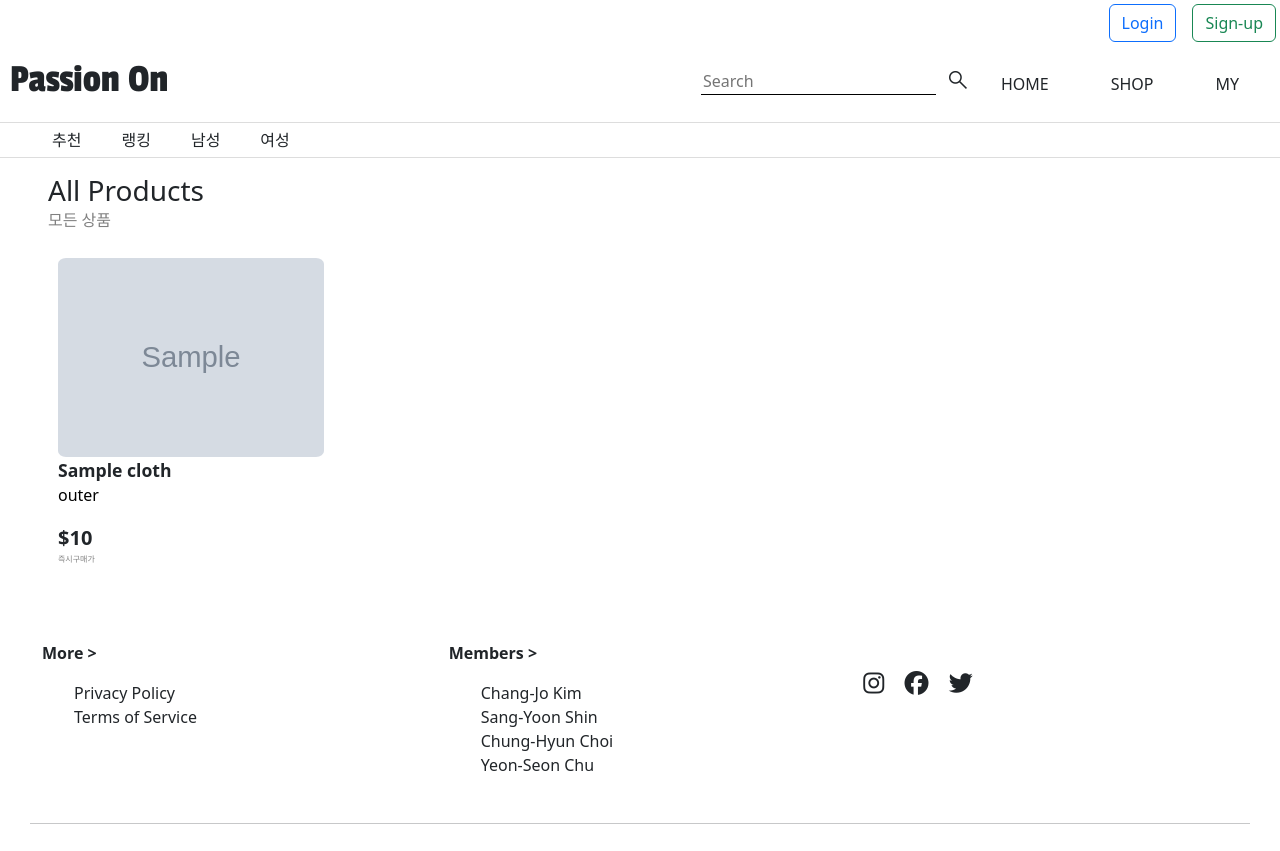
After one commit to Sysynn/PassionOn, a Django app: page /clothes/shop/ in a window 1280 px wide. The commit adds this page. Shown: the top 851 px of the page. Run offline with Django 3.2, Linux system fonts and the light colour scheme; tables that the repository leaves empty hold one stand-in row (values such as "Sample post"); grey boxes marked "Sample" are stand-in pictures; some libraries are stand-ins or nearby versions.

Commit message:
Create shop(all products)

```diff
--- /dev/null
+++ b/clothes/templates/clothes/shop.html
@@ -0,0 +1,31 @@
+{% extends 'base.html' %}
+{% load static %}
+
+{% block head %}
+<link rel="stylesheet" href="{% static 'css/index.css' %}">
+{% endblock head %}
+
+
+{% block content %}
+<div class="product-content">
+    <h3>All Products</h3>
+    <p>모든 상품</p>
+    <div class="product-grid">
+        {% for cloth in clothes %}
+        <div class="product-item">
+            <a href="{% url 'clothes:detail' cloth.pk %}">
+                {% if cloth.thumbnail %}
+                <img src="{{ cloth.thumbnail.url }}" alt="Product 1">
+                {% else %}
+                <img src="https://kream-phinf.pstatic.net/MjAyMzA0MjBfMTA3/MDAxNjgxOTUwNTQzOTUw.GGUbCBnzhYtn2SHkkScWTBcAkMBgqo-v9up7fl1NMF4g.0LnLOSLzPxVGuaSHp32IIYJC6Z5R8RS28k9bJUbf368g.JPEG/a_83d66b09c0d3426a85a5a7c73eb247a7.jpg?type=m_webp" alt="Product 1">
+                {% endif %}
+                <div class="product-title">{{ cloth.name }}</div>
+                <div class="product-description">{{ cloth.category }}</div>
+                <div class="product-price-text">${{ cloth.price }}</div>
+                <p class="product-add-text">즉시구매가</p>
+            </a>
+        </div>
+        {% endfor %}
+    </div>
+</div>
+{% endblock content %}
--- a/clothes/urls.py
+++ b/clothes/urls.py
@@ -16,4 +16,6 @@ urlpatterns = [
     path('recommend_create/', views.recommend_create, name='recommend_create'),
     path('recommend_detail/<int:recommend_pk>', views.recommend_detail, name='recommend_detail'),
     path('<int:recommend_pk>/delete/', views.recommend_delete, name='recommend_delete'),
+
+    path('shop/', views.shop, name='shop'),
 ]
--- a/clothes/views.py
+++ b/clothes/views.py
@@ -229,11 +229,17 @@ def recommend_create(request):
     return render(request, 'clothes/recommend_create.html', context)
 
 
-
-
-
 def recommend_delete(request, recommend_pk):
     recommend = Recommend.objects.get(pk=recommend_pk)
     if request.user == recommend.user:
         recommend.delete()
     return redirect('clothes:index') # 일단 인덱스로 보냄 / recommend에 대한 index 페이지 필요한가?
+
+
+def shop(request):
+    clothes = Cloth.objects.all()
+
+    context = {
+        'clothes' : clothes,
+    }
+    return render(request, 'clothes/shop.html', context)
--- a/static/css/index.css
+++ b/static/css/index.css
@@ -1,4 +1,3 @@
-
 .product-content {
     padding: 0 3rem;
 }
--- a/templates/navbar.html
+++ b/templates/navbar.html
@@ -36,10 +36,9 @@
               <div class="material-symbols-outlined" id="search-icon">search</div>
           </form>
           <div class="gnb-list">
-              <a href="#">HOME</a>
-              <a href="#">STYLE</a>
-              <a href="#">SHOP</a>
-              <a href="#">MY</a>
+              <a href="{% url 'clothes:index' %}">HOME</a>
+              <a href="{% url 'clothes:shop' %}">SHOP</a>
+              <a href="{% url 'accounts:profile' request.user %}">MY</a>
           </div>
       </div>
   </div>
@@ -56,8 +55,7 @@
 
 <div id="mySidebar" class="sidebar">
 <a href="javascript:void(0)" class="closebtn" onclick="closeNav()">×</a>
-<a href="#">HOME</a>
-<a href="#">STYLE</a>
-<a href="#">SHOP</a>
-<a href="#">MY</a>
+<a href="{% url 'clothes:index' %}">HOME</a>
+<a href="{% url 'clothes:shop' %}">SHOP</a>
+<a href="{% url 'accounts:profile' request.user %}">MY</a>
 </div>
```
